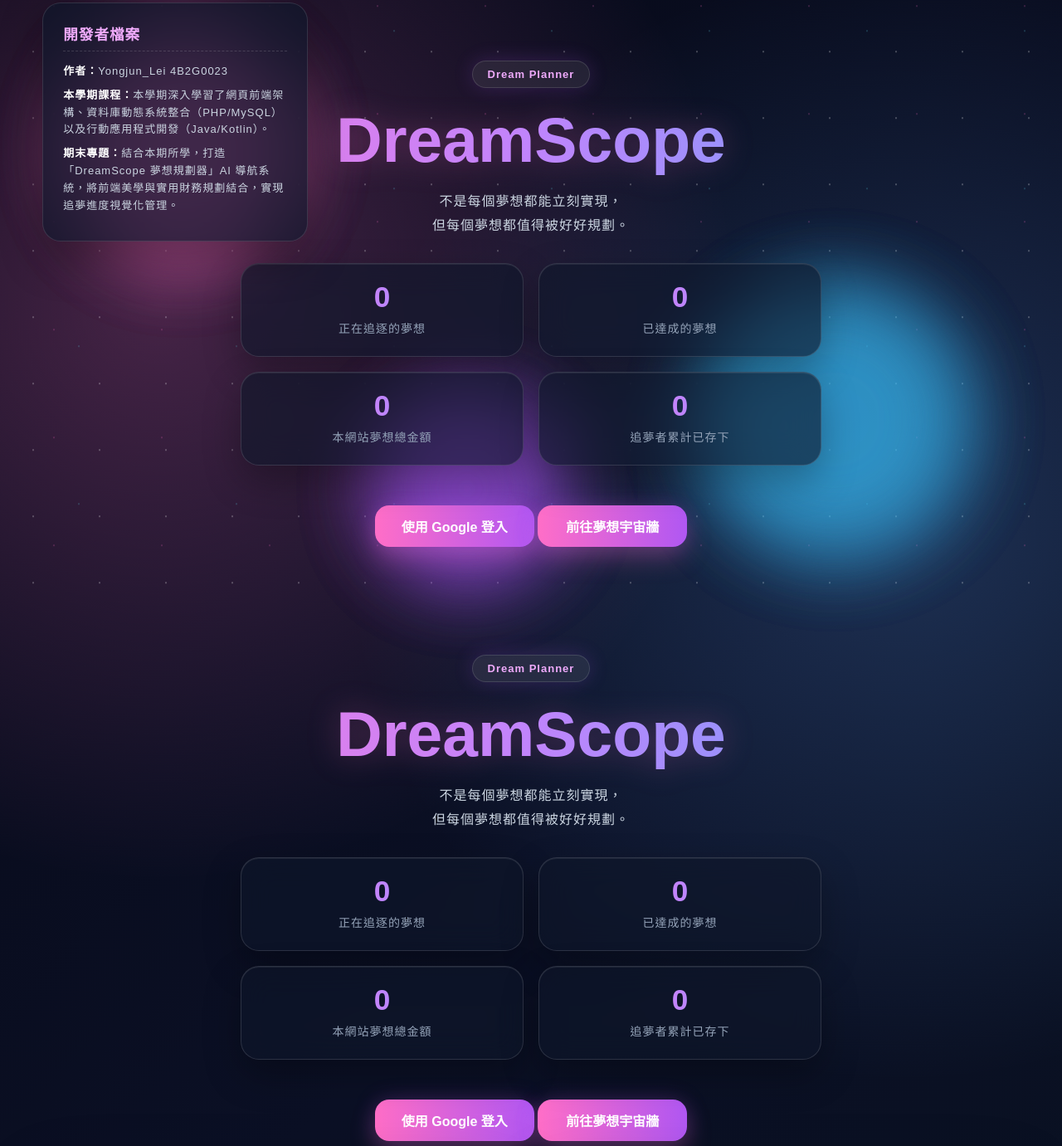
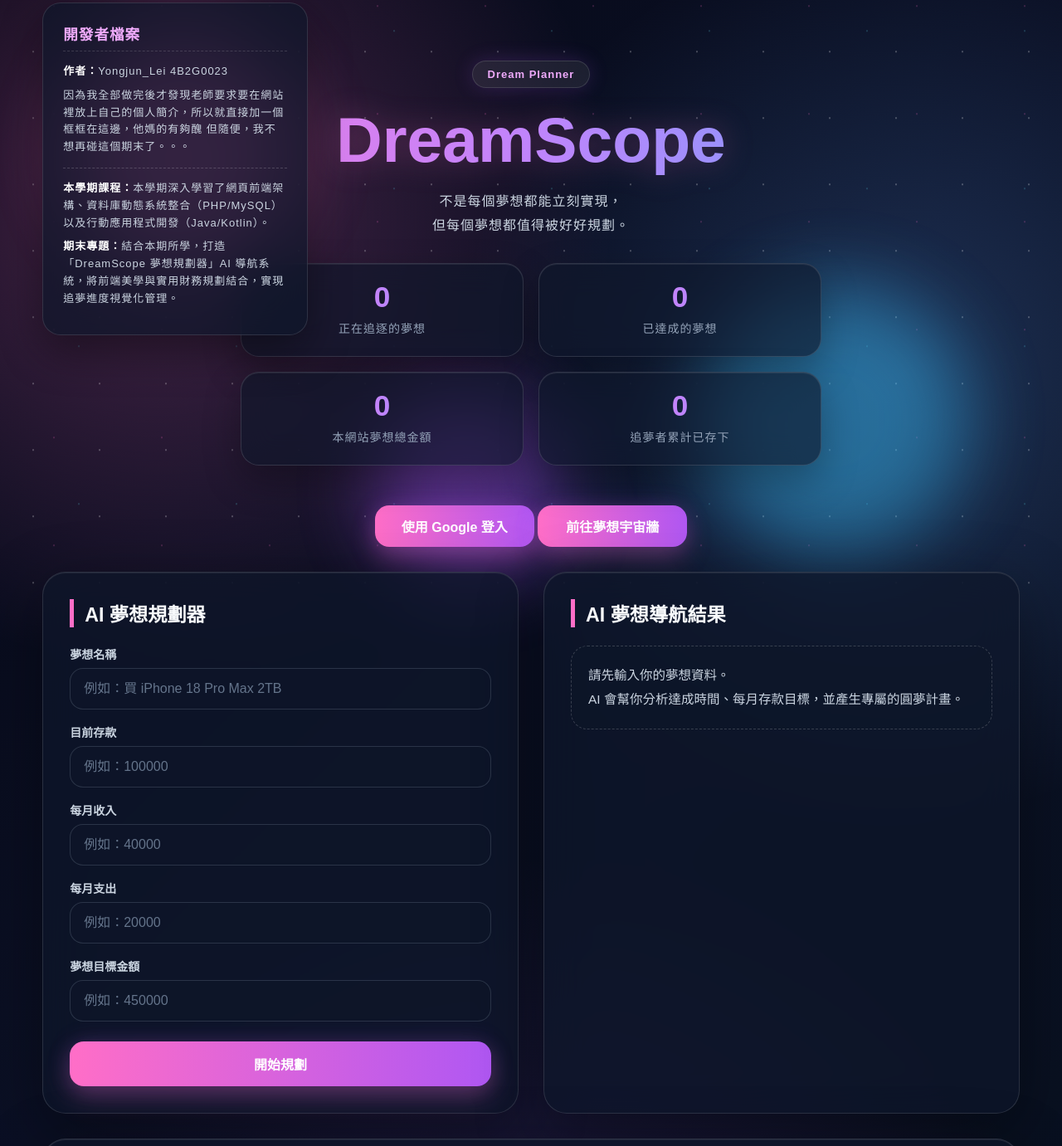
Before and after one commit to Brucelay0412/DreamScope, a plain HTML site: page index.html in a window 1280 px wide. Shown: the part 27-1408 px from the top of the page at 83% size. Drawn offline with nearby package versions, Linux system fonts and the light colour scheme; no server answers.

Commit message:
clear old add internation

```diff
--- a/index.html
+++ b/index.html
@@ -17,6 +17,8 @@
     <div class="author-info-card">
       <h3>開發者檔案</h3>
       <p><strong>作者：</strong>Yongjun_Lei 4B2G0023 </p>
+      <p>因為我全部做完後才發現老師要求要在網站裡放上自己的個人簡介，所以就直接加一個框框在這邊，他媽的有夠醜 但隨便，我不想再碰這個期末了。。。</p>
+      <hr class="author-divider">
       <p><strong>本學期課程：</strong>本學期深入學習了網頁前端架構、資料庫動態系統整合（PHP/MySQL）以及行動應用程式開發（Java/Kotlin）。</p>
       <p><strong>期末專題：</strong>結合本期所學，打造「DreamScope 夢想規劃器」AI 導航系統，將前端美學與實用財務規劃結合，實現追夢進度視覺化管理。</p>
     </div>
@@ -61,58 +63,7 @@
     </div>
   </header>
 
-<body>
-    <div class="bg-orb orb-1"></div>
-    <div class="bg-orb orb-2"></div>
-    <div class="bg-orb orb-3"></div>
 
-    <header class="hero">
-        <div class="hero-badge">Dream Planner</div>
-        <h1>DreamScope</h1>
-        <p>
-            不是每個夢想都能立刻實現，<br>
-            但每個夢想都值得被好好規劃。
-        </p>
-
-        <div class="hero-stats">
-            <div class="stat-item">
-                <span id="totalDreams">0</span>
-                <p>正在追逐的夢想</p>
-            </div>
-
-            <div class="stat-item">
-                <span id="completedDreams">0</span>
-                <p>已達成的夢想</p>
-            </div>
-
-            <div class="stat-item">
-                <span id="totalTargetMoney">0</span>
-                <p>本網站夢想總金額</p>
-            </div>
-
-            <div class="stat-item">
-                <span id="totalSavedMoney">0</span>
-                <p>追夢者累計已存下</p>
-            </div>
-
-        </div>
-
-        <div class="nav-actions">
-
-            <button id="googleLoginBtn" class="link-btn" onclick="signInWithGoogle()" type="button">
-
-                使用 Google 登入
-
-            </button>
-
-            <a href="wall.html" class="link-btn">
-                前往夢想宇宙牆
-            </a>
-
-        </div>
-
-
-    </header>
 
     <!-- 已將表單欄位移至下方的 form，避免重複 id -->
 
--- a/style.css
+++ b/style.css
@@ -762,6 +762,12 @@ footer {
     margin: 8px 0;
 }
 
+.author-divider {
+  border: 0;
+  border-top: 1px dashed rgba(255, 255, 255, 0.18);
+  margin: 14px 0;
+}
+
 /* 強化關鍵字顏色 */
 .author-info-card strong {
     color: #ffffff;
```
